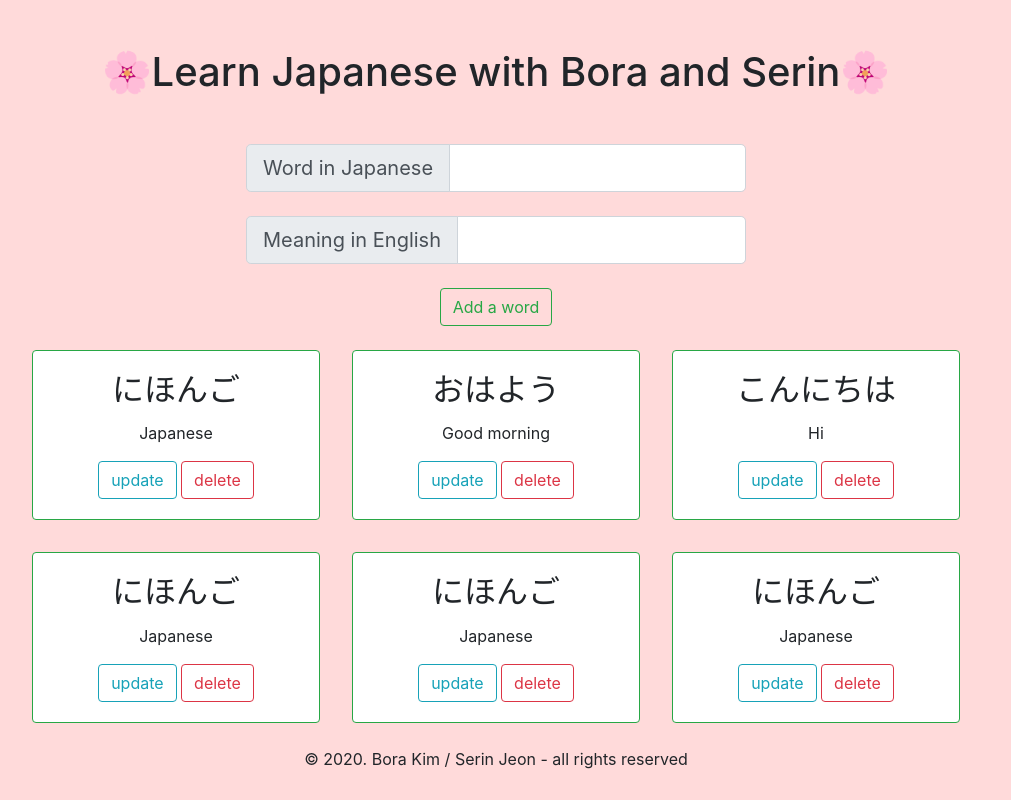
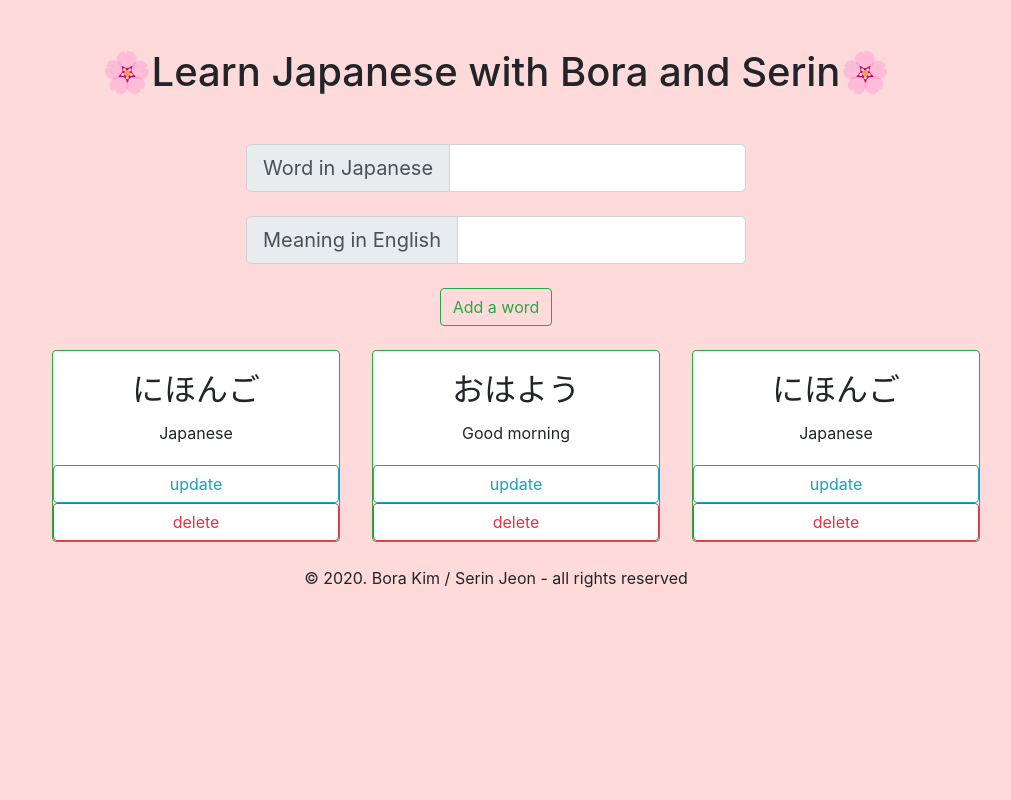
Before and after one commit to serin0837/Learn-Japanese, a website: page index.html in a window 1280 px wide. Shown: the whole page, without its empty margins (144-1155 px from the left). Drawn offline with nearby package versions, Linux system fonts and the light colour scheme.

Commit message:
remove one card working

```diff
--- a/app.js
+++ b/app.js
@@ -9,7 +9,7 @@ const resArr = [];
 
 const html1 = '<div class="card border-success m-3" style="width: 18rem;"><div class="card-body"><h2 class="card-title">'
 const html2 = '</h2><p class="card-text">'
-const html3 = '</p><button type="button" class="btn btn-outline-info">update</button><button type="button" class="btn btn-outline-danger" id="%id%">delete</button></div>'
+const html3 = '</p></div><button type="button" class="btn btn-outline-info">update</button><button type="button" class="btn btn-outline-danger delete">delete</button></div>'
 
 
 
@@ -21,23 +21,24 @@ function addWord (event){
     html1.replace('%id%', newWords.id);
     newWords.id = Date.now()
     resArr.push(newWords);
-    console.log("function is working" + newWords.id);
     localStorage.setItem("word", newWords.wordH2Input.value);
     const word = localStorage.getItem('word');
     console.log(word)
 }
 
 
-document.getElementsByClassName("delete")[0].addEventListener("click",function(){
-    console.log("click")
-})
-
-function myDeleteFunction(event) {
-    alert(event.target.parentElement).remove();
-}
-
-//We would need to figure out how to push the date ID to the created object and inject it to the below code
-
-// document.querySelector('#'+).addEventListener("click", function(){
-//     console.log("clicked")
-// })
+document.querySelector('li').addEventListener('click', deleteOrTick);
+// deleteTick
+function deleteOrTick(e){
+    console.log("check click")
+    if(e.target.className == 'delete'){
+        console.log("delete clicked")
+    }
+      deleteTask(e);
+        // delete task
+    function deleteTask(e){
+        let remove = e.target.parentNode;
+        let parentNode = remove.parentNode;
+        parentNode.removeChild(remove);
+    }
+  }
--- a/index.html
+++ b/index.html
@@ -26,61 +26,32 @@
         </br>
         <button type="button" class="btn btn-outline-success" id="add-button">Add a word</button>
     </form>
-    <div class ="card-list row m-2 d-flex flex-row justify-content-center" id="card">
-        <div class="card border-success m-3"  style="width: 18rem;">
+    <ul class ="card-list row m-2 d-flex flex-row justify-content-center" id="card">
+        <li class="card border-success m-3"  style="width: 18rem;">
             <div class="card-body">
               <h2 class="card-title">にほんご</h2>
               <p class="card-text">Japanese</p>
-              <button type="button" class="btn btn-outline-info">update</button>
-              <button type="button" class="btn btn-outline-danger delete"  onclick="myDeleteFunction(event)">delete</button>
             </div>
-          </div>
-
-          <div class="card border-success m-3"  style="width: 18rem;">
+            <button type="button" class="btn btn-outline-info">update</button>
+            <button type="button" class="btn btn-outline-danger delete">delete</button>
+          </li>
+          <li class="card border-success m-3"  style="width: 18rem;">
             <div class="card-body">
               <h2 class="card-title">おはよう</h2>
               <p class="card-text">Good morning</p>
-              <button type="button" class="btn btn-outline-info">update</button>
-              <button type="button" class="btn btn-outline-danger delete">delete</button>
             </div>
-          </div>
-
-          <div class="card border-success m-3" style="width: 18rem;">
-            <div class="card-body">
-              <h2 class="card-title">こんにちは</h2>
-              <p class="card-text">Hi</p>
-              <button type="button" class="btn btn-outline-info">update</button>
-              <button type="button" class="btn btn-outline-danger delete">delete</button>
-            </div>
-          </div>
-
-          <div class="card border-success m-3"  style="width: 18rem;">
+            <button type="button" class="btn btn-outline-info">update</button>
+            <button type="button" class="btn btn-outline-danger delete">delete</button>
+          </li>
+          <li class="card border-success m-3"  style="width: 18rem;">
             <div class="card-body">
               <h2 class="card-title">にほんご</h2>
               <p class="card-text">Japanese</p>
-              <button type="button" class="btn btn-outline-info">update</button>
-              <button type="button" class="btn btn-outline-danger delte">delete</button>
             </div>
-          </div>
-
-          <div class="card border-success m-3"  style="width: 18rem;">
-            <div class="card-body">
-              <h2 class="card-title">にほんご</h2>
-              <p class="card-text">Japanese</p>
-              <button type="button" class="btn btn-outline-info">update</button>
-              <button type="button" class="btn btn-outline-danger">delete</button>
-            </div>
-          </div>
-
-          <div class="card border-success m-3"  style="width: 18rem;">
-            <div class="card-body">
-              <h2 class="card-title">にほんご</h2>
-              <p class="card-text">Japanese</p>
-              <button type="button" class="btn btn-outline-info">update</button>
-              <button type="button" class="btn btn-outline-danger">delete</button>
-            </div>
-          </div>
-    </div>
+            <button type="button" class="btn btn-outline-info">update</button>
+            <button type="button" class="btn btn-outline-danger delete">delete</button>
+          </li>
+        </ul>
     <footer>
         <div>
             <p> © 2020. Bora Kim / Serin Jeon - all rights reserved</p>
```
